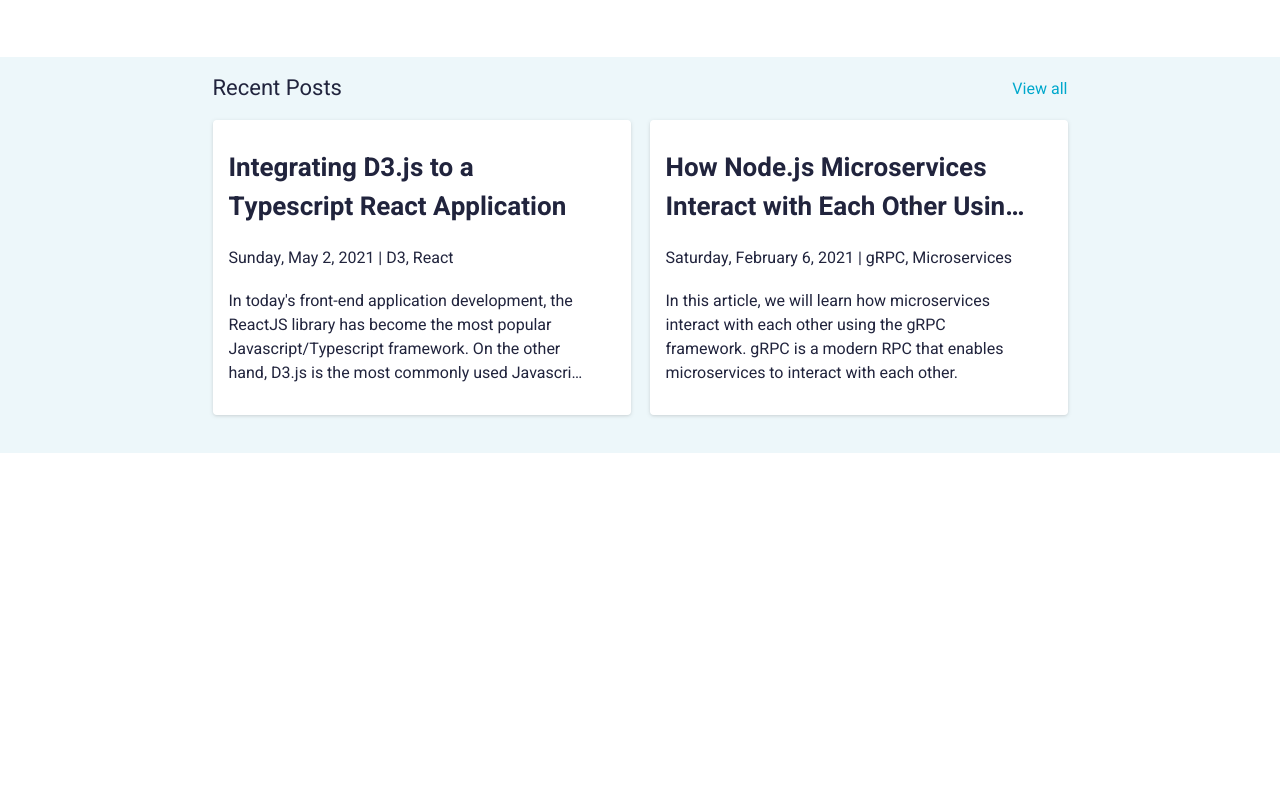
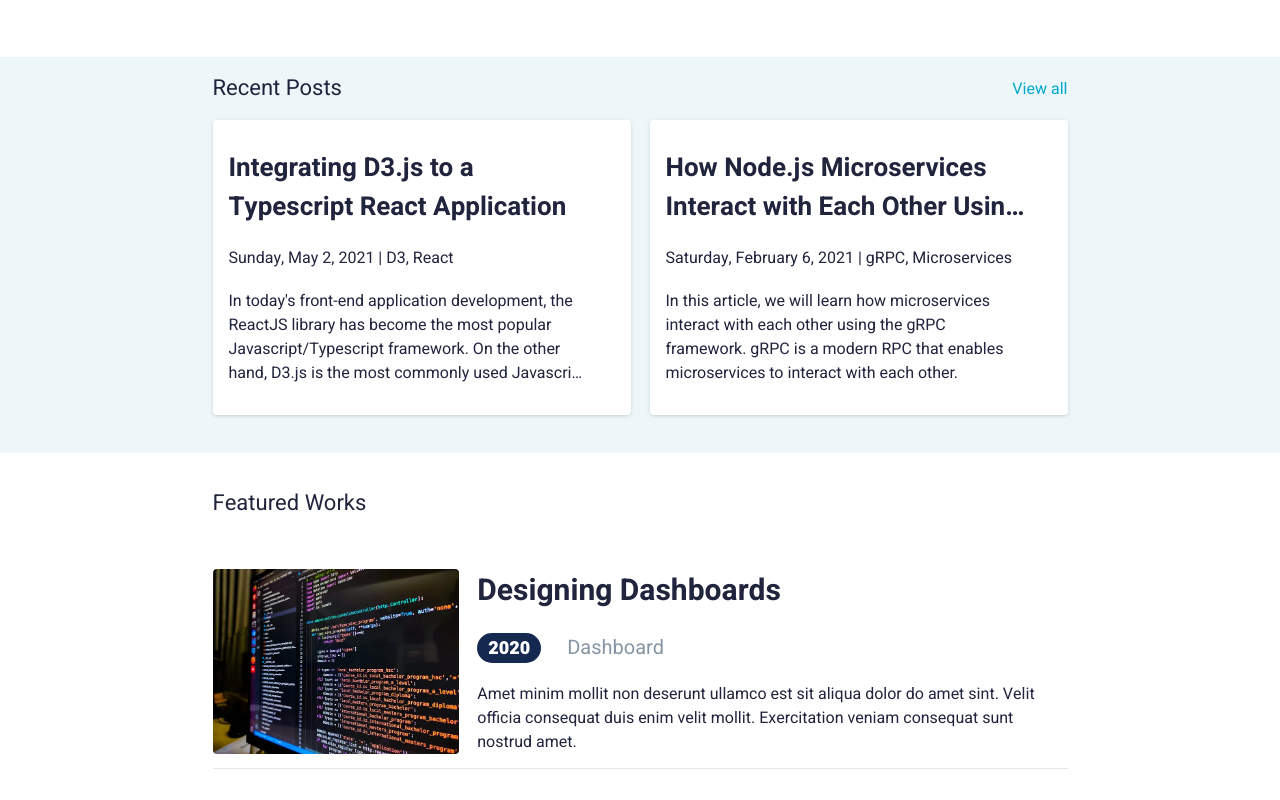
Before and after one commit to krasnoff/my-personal-web-app, a Next.js app: page / in a window 1280 px wide. Shown: the part 551-1351 px from the top of the page. Before the commit the page ends 1004 px from the top, so only its background shows below. Built offline with nearby package versions, Linux system fonts and the light colour scheme.

Commit message:
design works

```diff
--- a/app/page.tsx
+++ b/app/page.tsx
@@ -4,6 +4,7 @@ import Link from "next/link";
 
 export default async function Home() {
   let postData: Posts[] = [];
+
 
   const options: Intl.DateTimeFormatOptions  = {
     weekday: 'long',
@@ -58,8 +59,25 @@ export default async function Home() {
                   </div>
                 </div>
               ))}
-
             </div>
+          </div>
+        </div>
+        <div>
+          <div className="mx-auto max-w-innerFrame flex items-stretch flex-col h-full pt-[2.125rem] pb-[3.0625rem]">
+            <div className="text-[1.375rem]">Featured Works</div>
+          </div>
+          <div className="flex grow mx-auto max-w-innerFrame pb-[0.875rem] mb-[1.9375rem] border-b">
+                <div className="w-[31.375rem]"><img src="/img/1_TSeWgZynzkbsF783uNeO3Q.webp" className="w-[31.375rem] rounded"></img></div>
+                <div className="pl-[1.125rem] grow-1">
+                  <div className="font-bold text-[1.875rem]">Designing Dashboards</div>
+                  <div className="flex py-[1.2rem]">
+                    <div className="bg-[#142850] flex text-white font-black text-[1.125rem] px-[0.6875rem] items-center rounded-full">2020</div>
+                    <div className="text-[1.25rem] text-light pl-[1.625rem]">Dashboard</div>
+                  </div>
+                  <div>
+                    Amet minim mollit non deserunt ullamco est sit aliqua dolor do amet sint. Velit officia consequat duis enim velit mollit. Exercitation veniam consequat sunt nostrud amet.
+                  </div>
+                </div>
           </div>
         </div>
       </>
```
Also changed, not shown: public/img/1_TSeWgZynzkbsF783uNeO3Q.webp (added), public/img/background-applications.png (added).
